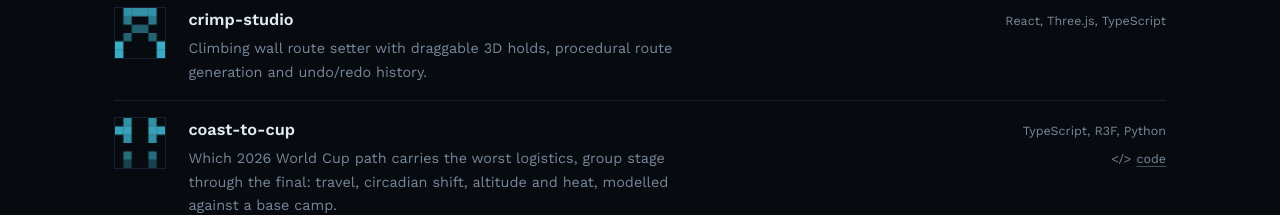
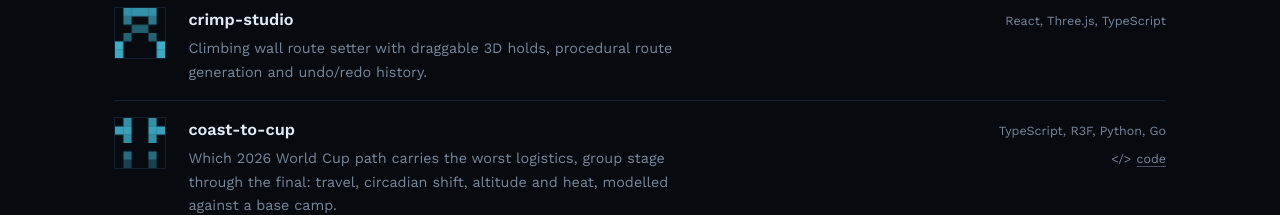
Before and after one commit to lucasmsa/lucasmsa.com, a Next.js app: page /en in a window 1280 px wide. Shown: the part 820-1035 px from the top of the page. Built offline with nearby package versions, Linux system fonts and the light colour scheme.

Commit message:
Point hiit-maker at its own domain and credit Go on coast-to-cup
hiit-maker.lucasmsa.com answers 200; the Vercel preview URL it linked
still works but is not the address to hand anyone. coast-to-cup's Go is
already in the resume stack and was missing from the site tags.

```diff
--- a/src/content/projects.ts
+++ b/src/content/projects.ts
@@ -20,7 +20,7 @@ export const featured: Project[] = [
   {
     id: "coast-to-cup",
     name: "coast-to-cup",
-    tags: ["TypeScript", "R3F", "Python"],
+    tags: ["TypeScript", "R3F", "Python", "Go"],
     url: gh("coast-to-cup"),
     site: "https://coast-to-cup.pages.dev",
   },
@@ -29,7 +29,7 @@ export const featured: Project[] = [
     name: "hiit-maker",
     tags: ["React 19", "Vite", "Zustand"],
     url: gh("hiit-maker"),
-    site: "https://hiit-maker-lucasmsa.vercel.app",
+    site: "https://hiit-maker.lucasmsa.com",
   },
   {
     id: "vscodethemes-scrapper",
```
